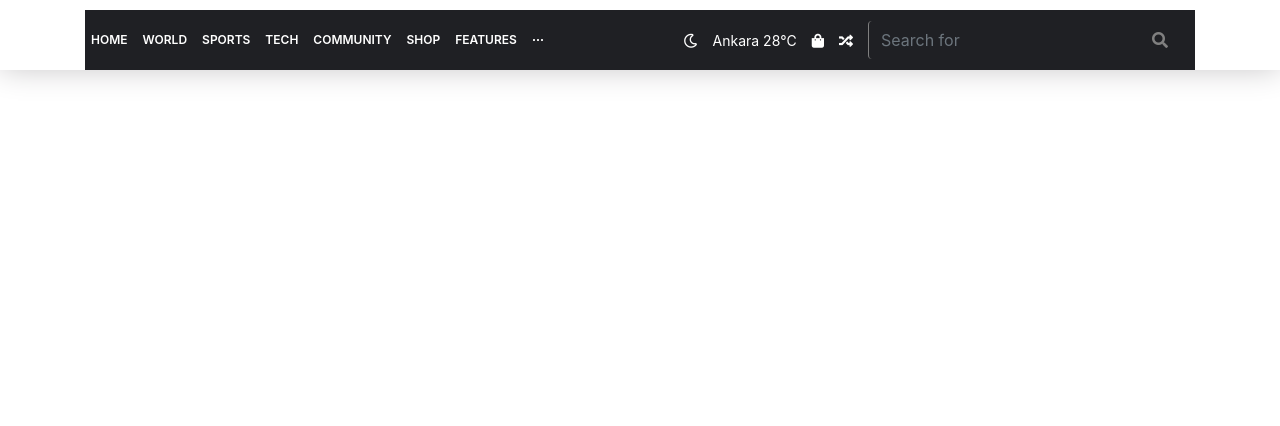
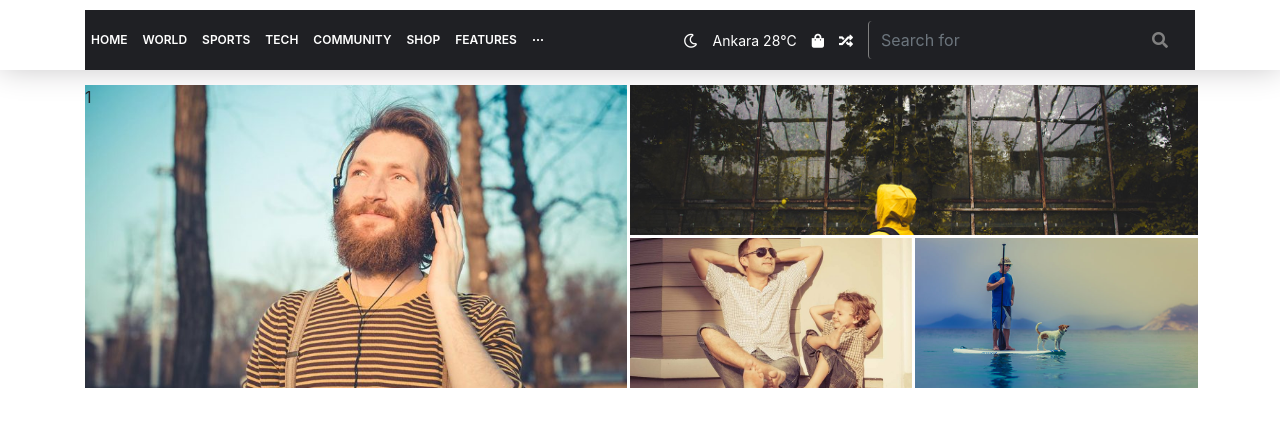
Before and after one commit to alperenkarate/News, a plain HTML site: page index.html in a window 1280 px wide. Shown: the part 150-576 px from the top of the page. Drawn offline with nearby package versions, Linux system fonts and the light colour scheme.

Commit message:
breakingNews gallery section is started.

```diff
--- /dev/null
+++ b/_content.scss
@@ -0,0 +1,49 @@
+.newGallery {
+  padding: 15px 12px 0px 12px;
+  .leftContent {
+    background: url(/assets/image1.jpg);
+    height: fit-content;
+    background-size: cover;
+    background-repeat: no-repeat;
+    background-position: top;
+    height: 303px;
+  }
+  .rightTop {
+    background: url(/assets/image3.jpg);
+    height: fit-content;
+    background-size: cover;
+    background-position: center;
+    height: 150px;
+    padding-bottom: 5px;
+  }
+  .right3 {
+    background: url(/assets/image2.jpg);
+    height: fit-content;
+    background-size: cover;
+    height: 150px;
+  }
+  .right4 {
+    background: url(/assets/image4.jpg);
+    height: fit-content;
+    background-size: cover;
+    background-repeat: no-repeat;
+    height: 150px;
+  }
+}
+
+.my-col {
+  padding-bottom: 3px;
+  padding-left: 3px;
+  padding-right: 0;
+}
+
+//queries media
+
+@media only screen and (max-width: 991.5px) {
+}
+@media only screen and (max-width: 769px) {
+}
+@media only screen and (max-width: 321px) {
+}
+@media only screen and (max-width: 576px) {
+}
--- a/index.html
+++ b/index.html
@@ -117,6 +117,44 @@
 
     </header>
 
+    <div class="contentWrapper">
+
+        <div class="container">
+
+
+
+            <div class="newGallery">
+                <div class="row my-row">
+                    <div class="col-lg my-col left ">
+                        <div class="leftContent">
+                            1
+                        </div>
+                    </div>
+                    <div class="col-lg">
+                        <div class="row my-row">
+                            <div class="col my-col ">
+                                <div class="rightTop">
+
+                                </div>
+                            </div>
+                        </div>
+                        <div class="row my-row">
+                            <div class="col-sm my-col">
+
+                                <div class="right3">
+
+                                </div>
+                            </div>
+                            <div class="col-sm my-col">
+                                <div class="right4"></div>
+                            </div>
+                        </div>
+                    </div>
+                </div>
+            </div>
+        </div>
+    </div>
+
 
 
 
--- a/index.scss
+++ b/index.scss
@@ -1,4 +1,5 @@
 @import "variables";
+@import "content";
 
 * {
   margin: 0;
@@ -113,10 +114,10 @@ nav {
         }
         .left span,
         i {
-          margin-right: 5px;
+          margin-right: 9px;
         }
         .right i {
-          margin-right: 5px;
+          margin-right: 9px;
         }
       }
     }
```
Also changed, not shown: assets/image1.jpg (added), assets/image2.jpg (added), assets/image3.jpg (added), assets/image4.jpg (added), index.css, 1 other file.
